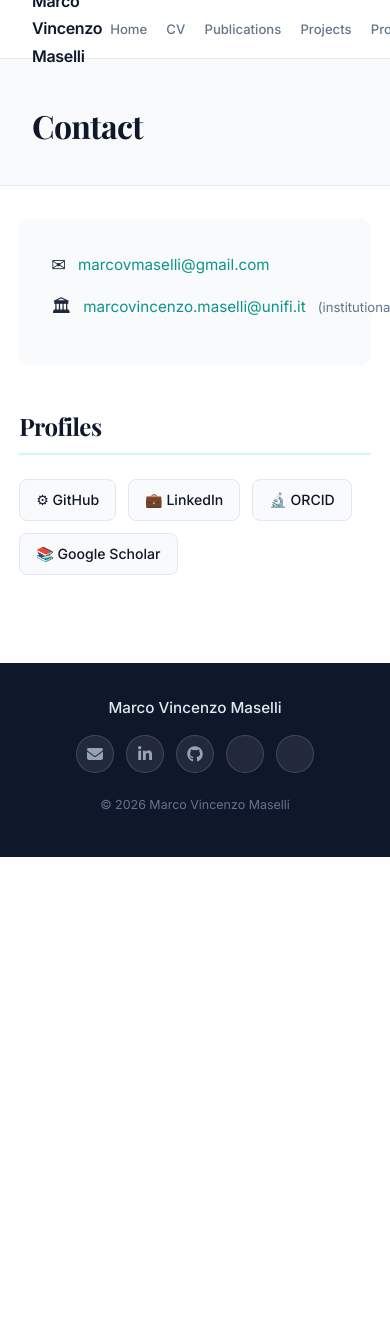
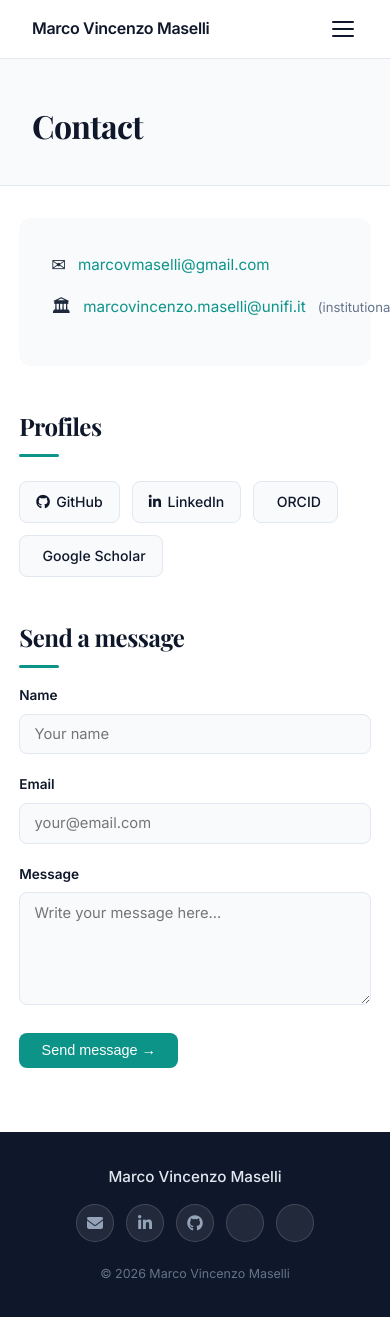
Before and after one commit to marcovmaselli/marcovmaselli.github.io, a Jekyll site: the page built from contact.md, in a window 390 px wide and 1326 px high. Shown: the top 1317 px of the window. Built offline with Jekyll 4.4.1, drawn with Linux system fonts in a browser that asks for light colours; a style sheet for code colours, icons or effects is not loaded.

Commit message:
Update layout and styling: enhance navigation with a toggle button, improve contact form design, and refine CV display

```diff
--- a/_layouts/default.html
+++ b/_layouts/default.html
@@ -13,13 +13,15 @@
     *, *::before, *::after { box-sizing: border-box; margin: 0; padding: 0; }
 
     :root {
-      --navy:   #0f172a;
-      --teal:   #0d9488;
-      --teal-light: #ccfbf1;
-      --gray:   #64748b;
-      --light:  #f8fafc;
-      --border: #e2e8f0;
-      --white:  #ffffff;
+      --navy:        #0f172a;
+      --teal:        #0d9488;
+      --teal-light:  #ccfbf1;
+      --amber:       #d97706;
+      --amber-light: #fef3c7;
+      --gray:        #64748b;
+      --light:       #f8fafc;
+      --border:      #e2e8f0;
+      --white:       #ffffff;
     }
 
     html { scroll-behavior: smooth; }
@@ -109,6 +111,14 @@
       font-weight: 300;
     }
     .hero-badges { display: flex; gap: 0.75rem; justify-content: center; flex-wrap: wrap; }
+    .hero-bio {
+      font-size: 0.95rem;
+      color: #94a3b8;
+      max-width: 540px;
+      margin: 1.4rem auto 0;
+      line-height: 1.75;
+      font-weight: 300;
+    }
     .badge {
       background: rgba(255,255,255,0.1);
       border: 1px solid rgba(255,255,255,0.2);
@@ -162,7 +172,8 @@
       color: var(--navy);
       letter-spacing: -0.02em;
     }
-    h2 { font-size: 1.5rem; margin: 2.5rem 0 1rem; padding-bottom: 0.4rem; border-bottom: 2px solid var(--teal-light); }
+    h2 { font-size: 1.5rem; margin: 2.5rem 0 1rem; }
+    h2::after { content: ''; display: block; width: 2.5rem; height: 3px; background: var(--teal); border-radius: 2px; margin-top: 0.45rem; }
     h3 { font-size: 1.1rem; margin: 1.5rem 0 0.4rem; }
     p  { margin-bottom: 1rem; color: #334155; }
     a  { color: var(--teal); text-decoration: none; }
@@ -177,6 +188,7 @@
     .card {
       background: var(--white);
       border: 1px solid var(--border);
+      border-left: 3px solid var(--teal);
       border-radius: 10px;
       padding: 1.4rem 1.6rem;
       margin-bottom: 1rem;
@@ -256,9 +268,9 @@
     /* ── PUB AWARD BADGE ── */
     .pub-award {
       display: inline-block;
-      background: #fef9c3;
-      color: #854d0e;
-      border: 1px solid #fde68a;
+      background: var(--amber-light);
+      color: var(--amber);
+      border: 1px solid #fcd34d;
       border-radius: 20px;
       padding: 0.1rem 0.65rem;
       font-size: 0.78rem;
@@ -367,11 +379,49 @@
       margin-top: 0.5rem;
     }
 
+    /* ── HAMBURGER ── */
+    .nav-toggle {
+      display: none;
+      flex-direction: column;
+      justify-content: center;
+      gap: 5px;
+      cursor: pointer;
+      background: none;
+      border: none;
+      padding: 6px 4px;
+    }
+    .nav-toggle span {
+      display: block;
+      width: 22px;
+      height: 2px;
+      background: var(--navy);
+      border-radius: 2px;
+      transition: transform 0.22s ease, opacity 0.22s ease;
+    }
+    .nav-toggle.open span:nth-child(1) { transform: translateY(7px) rotate(45deg); }
+    .nav-toggle.open span:nth-child(2) { opacity: 0; transform: scaleX(0); }
+    .nav-toggle.open span:nth-child(3) { transform: translateY(-7px) rotate(-45deg); }
+
     /* ── RESPONSIVE ── */
-    @media (max-width: 600px) {
+    @media (max-width: 640px) {
       .hero h1 { font-size: 1.9rem; }
-      .nav-links a { padding: 0.3rem 0.5rem; font-size: 0.82rem; }
       main { padding: 2rem 1.2rem 4rem; }
+      .nav-toggle { display: flex; }
+      .nav-links {
+        display: none;
+        position: absolute;
+        top: 58px;
+        left: 0; right: 0;
+        background: rgba(255,255,255,0.97);
+        backdrop-filter: blur(10px);
+        border-bottom: 1px solid var(--border);
+        flex-direction: column;
+        padding: 0.5rem 1rem 1rem;
+        gap: 0.1rem;
+        box-shadow: 0 4px 16px rgba(0,0,0,0.08);
+      }
+      .nav-links.open { display: flex; }
+      .nav-links a { font-size: 0.95rem; padding: 0.6rem 0.75rem; }
     }
   </style>
 </head>
@@ -380,7 +430,10 @@
 <nav>
   <div class="nav-inner">
     <a class="nav-brand" href="{{ '/' | relative_url }}">Marco Vincenzo Maselli</a>
-    <div class="nav-links">
+    <button class="nav-toggle" id="nav-toggle" aria-label="Toggle navigation">
+      <span></span><span></span><span></span>
+    </button>
+    <div class="nav-links" id="nav-links">
       {% for item in site.navigation %}
         <a href="{{ item.url | relative_url }}"{% if page.url == item.url %} class="active"{% endif %}>{{ item.title }}</a>
       {% endfor %}
@@ -401,6 +454,7 @@
     <span class="badge">Neuromorphic Computing</span>
     <span class="badge">Machine Learning</span>
   </div>
+  <p class="hero-bio">I study how people interact with robots — and what those interactions reveal about cognition and motor control. My work spans experimental HRI, neuromorphic signal processing, and the design of clinical assessment tools.</p>
   <div style="margin-top:1.5rem;">
     <a href="{{ '/assets/CV_MM.pdf' | relative_url }}" class="hero-cv-link" target="_blank">↓ Download CV</a>
   </div>
--- a/contact.md
+++ b/contact.md
@@ -18,8 +18,58 @@ title: Contact
 ## Profiles
 
 <div class="social-links">
-  <a class="social-link" href="https://github.com/marcovmaselli">⚙ GitHub</a>
-  <a class="social-link" href="https://www.linkedin.com/in/mv-maselli/">💼 LinkedIn</a>
-  <a class="social-link" href="https://orcid.org/0009-0004-0893-6513">🔬 ORCID</a>
-  <a class="social-link" href="https://scholar.google.com/citations?user=GdpGVaUAAAAJ">📚 Google Scholar</a>
+  <a class="social-link" href="https://github.com/marcovmaselli"><i class="fab fa-github"></i> GitHub</a>
+  <a class="social-link" href="https://www.linkedin.com/in/mv-maselli/"><i class="fab fa-linkedin-in"></i> LinkedIn</a>
+  <a class="social-link" href="https://orcid.org/0009-0004-0893-6513"><i class="ai ai-orcid"></i> ORCID</a>
+  <a class="social-link" href="https://scholar.google.com/citations?user=GdpGVaUAAAAJ"><i class="ai ai-google-scholar"></i> Google Scholar</a>
 </div>
+
+## Send a message
+
+<form action="https://formspree.io/f/xeebgale" method="POST" class="contact-form">
+  <div class="form-group">
+    <label for="name">Name</label>
+    <input type="text" id="name" name="name" required placeholder="Your name">
+  </div>
+  <div class="form-group">
+    <label for="email">Email</label>
+    <input type="email" id="email" name="email" required placeholder="your@email.com">
+  </div>
+  <div class="form-group">
+    <label for="message">Message</label>
+    <textarea id="message" name="message" rows="5" required placeholder="Write your message here..."></textarea>
+  </div>
+  <button type="submit" class="cv-download-btn" style="border:none; cursor:pointer;">Send message →</button>
+</form>
+
+<style>
+.contact-form { max-width: 560px; margin-top: 1rem; }
+.form-group { margin-bottom: 1.2rem; }
+.form-group label {
+  display: block;
+  font-size: 0.85rem;
+  font-weight: 600;
+  color: #0f172a;
+  margin-bottom: 0.4rem;
+}
+.form-group input,
+.form-group textarea {
+  width: 100%;
+  padding: 0.65rem 0.9rem;
+  font-family: 'Inter', sans-serif;
+  font-size: 0.92rem;
+  color: #1e293b;
+  background: #f8fafc;
+  border: 1px solid #e2e8f0;
+  border-radius: 8px;
+  transition: border-color 0.2s, box-shadow 0.2s;
+  outline: none;
+}
+.form-group input:focus,
+.form-group textarea:focus {
+  border-color: #0d9488;
+  box-shadow: 0 0 0 3px rgba(13,148,136,0.12);
+  background: #fff;
+}
+.form-group textarea { resize: vertical; }
+</style>
```
Also changed, not shown: other parts of _layouts/default.html (+12 -0 lines), cv.md (+7 -2 lines).
